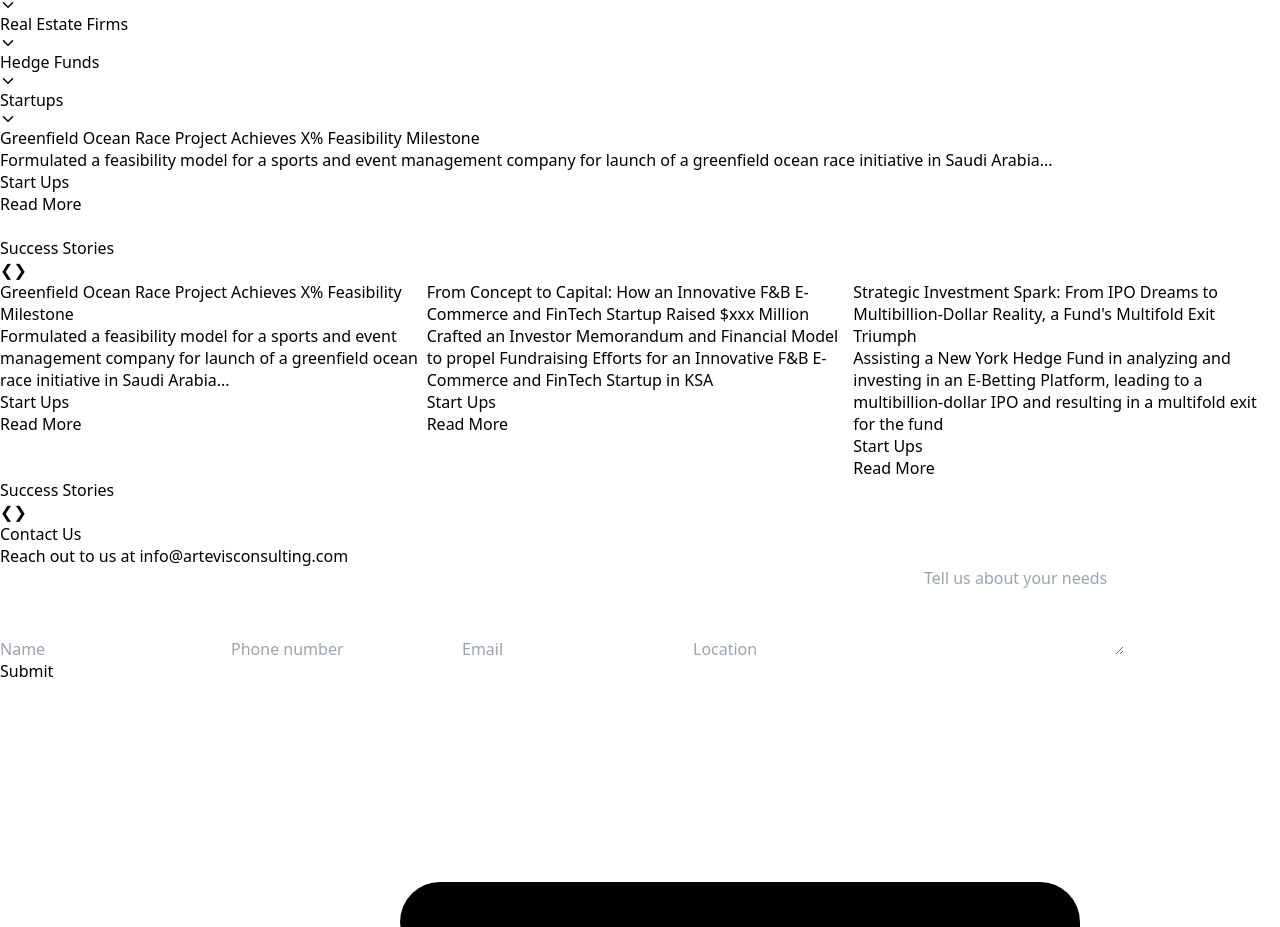
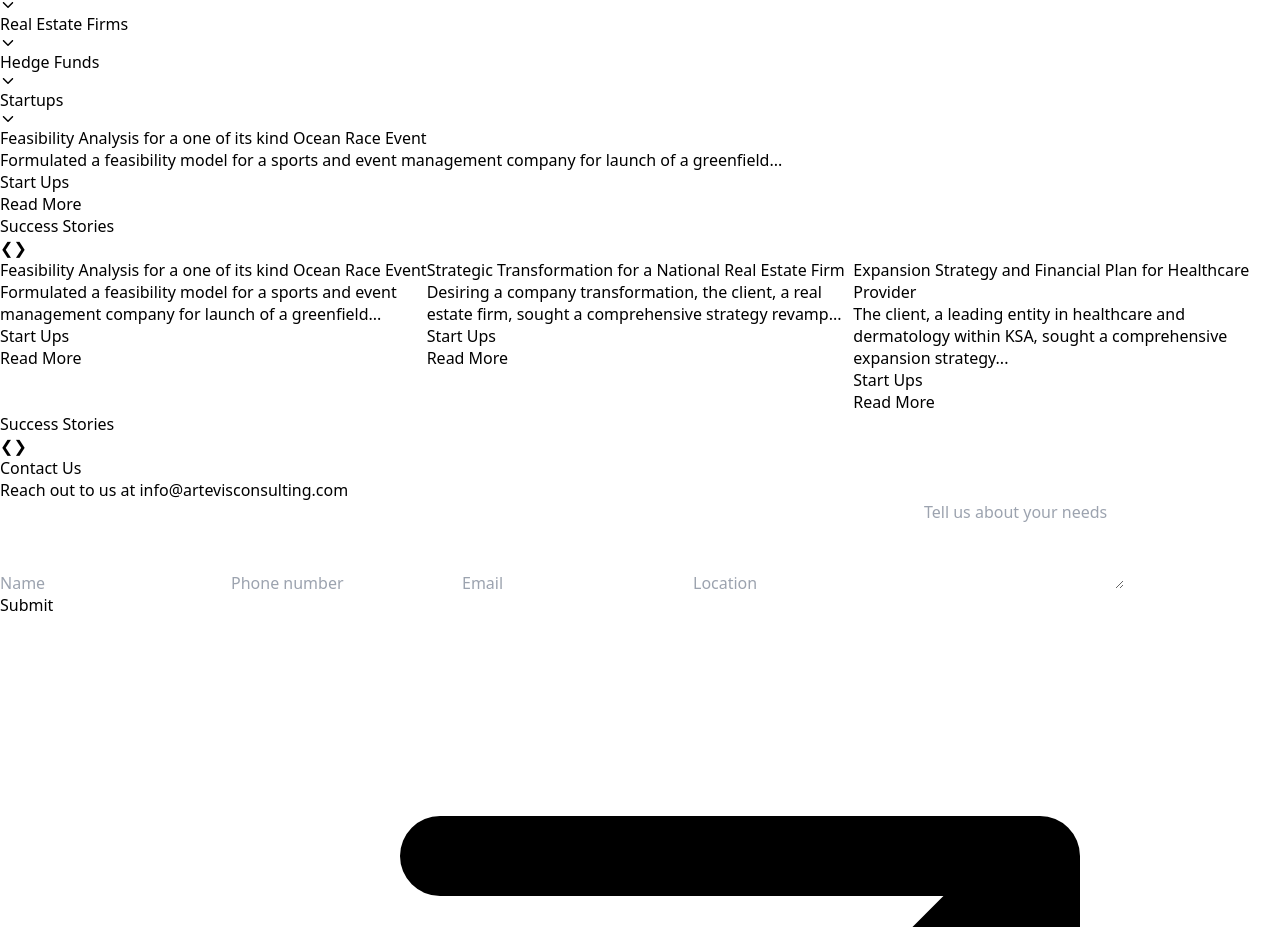
Before and after one commit to nilesh365aitech/Artevis, a React (Vite) app: page /services in a window 1280 px wide. Shown: the part 2919-3846 px from the top of the page. Built offline with nearby package versions, Linux system fonts and the light colour scheme.

Commit message:
alignment content

```diff
--- a/src/components/SucessStories.jsx
+++ b/src/components/SucessStories.jsx
@@ -14,39 +14,32 @@ const SucessStories = () => {
   const items = [
     {
       bgurl: CaseStudy1,
-      title: "Greenfield Ocean Race Project Achieves X% Feasibility Milestone",
+      title: "Feasibility Analysis for a one of its kind Ocean Race Event",
       description:
-        "Formulated a feasibility model for a sports and event management company for launch of a greenfield ocean race initiative in Saudi Arabia...",
+        "Formulated a feasibility model for a sports and event management company for launch of a greenfield...",
       navigate: "/insights/casestudy3",
     },
     {
       bgurl: CaseStudy2,
       title:
-        "From Concept to Capital: How an Innovative F&B E-Commerce and FinTech Startup Raised $xxx Million",
+        "Strategic Transformation for a National Real Estate Firm",
       description:
-        "Crafted an Investor Memorandum and Financial Model to propel Fundraising Efforts for an Innovative F&B E-Commerce and FinTech Startup in KSA",
+        "Desiring a company transformation, the client, a real estate firm, sought a comprehensive strategy revamp...",
       navigate: "/insights/casestudieed",
     },
-    {
-      bgurl: CaseStudy3,
-      title:
-        "Strategic Investment Spark: From IPO Dreams to Multibillion-Dollar Reality, a Fund's Multifold Exit Triumph",
-      description:
-        "Assisting a New York Hedge Fund in analyzing and investing in an E-Betting Platform, leading to a multibillion-dollar IPO and resulting in a multifold exit for the fund",
-      navigate: "/insights/casestudies",
-    },
+
     {
       bgurl: CaseStudy4,
-      title: "Feasibility Analysis for a one of its kind Ocean Race Event",
+      title: "Expansion Strategy and Financial Plan for Healthcare Provider",
       description:
-        "A prominent event and sports management company sought to explore the viability of initiating a greenfield ocean race in Saudi Arabia, requiring a detailed feasibility study and adaptable financial model to make critical planning and operating decisions",
+      "The client, a leading entity in healthcare and dermatology within KSA, sought a comprehensive expansion strategy...",
       navigate: "/insights/casestudy5",
     },
     {
       bgurl: CaseStudy5,
-      title: "Strategic Transformation for a National Real Estate Firm",
+      title: "Enabling Investment in E-Betting Platform Leading to Multibillion-Dollar IPO",
       description:
-        "Desiring a company transformation, the client, a real estate firm, sought a comprehensive strategy revamp across multiple sectors to enhance innovation, customer experience, and profitability",
+        "The client, a New York-based hedge fund, required meticulous due diligence and a robust valuation model...",
       navigate: "/insights/casestudy4",
     },
     {
@@ -54,7 +47,7 @@ const SucessStories = () => {
       title:
         "Fundraising Support and Investor Kit Creation for F&B Fintech Startup",
       description:
-        "An extensive evaluation of the F&B and FinTech sectors was conducted to determine the Total Addressable Market (TAM) in KSA,revealing the startup’s growth potential",
+      "",
       navigate: "/insights/casestudy6",
     },
   ];
--- a/src/pages/Home.jsx
+++ b/src/pages/Home.jsx
@@ -216,6 +216,9 @@ export default function Home() {
         <RecentUpdates />
         <ContactUs />
       </div>
+      <div className="flex justify-end text-end mr-16 mb-3" >
+      In some of these engagements, our senior team members were involved in their individual <br /> capacity or previous associations, not under the official umbrella of Artevis Consulting.
+      </div>
 
       <Footer />
     </>
--- a/src/pages/Industries.jsx
+++ b/src/pages/Industries.jsx
@@ -754,7 +754,7 @@ const Industries = () => {
         </div>
       )}
 <SucessStories/>
-      <div className=" mt-6 md:ml-20 ">
+      <div className=" mt-6 md:ml-28 ">
         <RecentUpdates />
         <div className="">
           <ContactUs />
--- a/src/pages/Services.jsx
+++ b/src/pages/Services.jsx
@@ -10,7 +10,7 @@ import { FaCaretUp, FaCaretDown } from "react-icons/fa";
 import ContactUs from "../components/ContactUs";
 import Services from "../section/Services";
 import SucessStories from "../components/SucessStories";
-import servicesbg from '../assets/servicesbg.png'
+import servicesbg from "../assets/servicesbg.png";
 
 export default function MainServices() {
   const [expandedSections, setExpandedSections] = useState({});
@@ -73,7 +73,7 @@ export default function MainServices() {
   return (
     <>
       <div
-        className="bg-black text-white h-[80vh] md:h-[70vh] pb-10 mb-4 relative"
+        className="bg-black text-white h-[95vh] md:h-[70vh] pb-10 mb-4 relative"
         style={{
           backgroundImage: `url(${servicesbg})`,
           backgroundSize: "cover",
@@ -221,7 +221,7 @@ export default function MainServices() {
         </div>
       </div>
 
-      <div className=" pb-4">
+      <div className=" md:px-16 pb-4">
         <div className="  px-16 py-24 ">
           <h2
             style={{ color: "#000F89" }}
@@ -256,13 +256,12 @@ export default function MainServices() {
               </div>
             ))}
           </div>
-
         </div>
-        <SucessStories/>
+        <SucessStories />
       </div>
-<div className="md:ml-20" >
-<ContactUs />
-</div>
+      <div className="md:ml-20">
+        <ContactUs />
+      </div>
 
       <Footer />
     </>
--- a/src/section/Industries.jsx
+++ b/src/section/Industries.jsx
@@ -1,10 +1,10 @@
-import circle from "../assets/Circle.png"
+import circle from "../assets/updatecircle.png"
 
 export default function Industries() {
   return (
     <>
       <div >
-        <img src={circle} alt="MapImage" className="h-72 w-full  md:h-full" />
+        <img src={circle} alt="MapImage" className=" w-full  md:h-full" />
       </div>
     </>
   );
--- a/src/section/Work.jsx
+++ b/src/section/Work.jsx
@@ -1,3 +1,4 @@
+import { Link } from "react-router-dom";
 import CaseStudy1 from "../assets/Case Study 1.png";
 import CaseStudy2 from "../assets/Case Study 2.png";
 import CaseStudy3 from "../assets/Case Study 3.png";
@@ -15,19 +16,17 @@ export default function Work() {
           <div className="mb-4">
             <img src={CaseStudy1} alt="Case Study 1" className="w-full" />
             <h2 className="text-xl font-semibold mt-4 ">
-              Greenfield Ocean Race Project Achieves X% Feasibility Milestone
-            </h2>
+            Feasibility Analysis for a one of its kind Ocean Race Event            </h2>
             <p className="mt-4">
               Formulated a feasibility model for a sports and event management
-              company for launch of a greenfield ocean race initiative in Saudi
-              Arabia...
+              company for launch of a greenfield...
             </p>
             <div className="flex justify-between mt-8 items-center">
               <button className="bg-red-100 text-red-600 px-2 py-1 sm:px-4 sm:py-2 rounded-full">
                 Start Ups
               </button>
-              <a
-                href="#"
+              <Link
+                to={"/insights/casestudy3"}
                 className="text-red-600 hover:text-blue-900 flex items-center mr-6 py-1"
               >
                 Read More
@@ -45,19 +44,16 @@ export default function Work() {
                     d="m4.5 19.5 15-15m0 0H8.25m11.25 0v11.25"
                   />
                 </svg>
-              </a>
+              </Link>
             </div>
           </div>
           <div className="md:mt-16 mb-4">
             <img src={CaseStudy2} alt="Case Study 2" className="w-full" />
             <h2 className="text-xl font-semibold mt-4">
-              Heritage Site Financial Feasibility Unveils Lucrative Potential:
-              Over 1,000 Real Estate Assets Spanning Multiple Sectors
+            Strategic Transformation for a National Real Estate Firm
             </h2>
             <p className="mt-4">
-              Engineered a Robust Financial Model for a UNESCO Heritage Site
-              through Feasibility Analysis of over 1,000 Real Estate Assets in
-              a, spanning multiple sectors (Read More….)
+            Desiring a company transformation, the client, a real estate firm, sought a comprehensive strategy revamp...
             </p>
             <div className="flex justify-between mt-8 items-center">
               <button className="bg-red-100 text-red-600 px-2 py-1 sm:px-4 sm:py-2 rounded-full">
@@ -88,20 +84,17 @@ export default function Work() {
           <div className="mb-4">
             <img src={CaseStudy3} alt="Case Study 3" className="w-full" />
             <h2 className="text-xl font-semibold mt-4">
-              From Concept to Capital: How an Innovative F&B E-Commerce and
-              FinTech Startup Raised $xxx Million
+            Expansion Strategy and Financial Plan for Healthcare Provider
             </h2>
             <p className="mt-4">
-              Crafted an Investor Memorandum and Financial Model to propel
-              Fundraising Efforts for an Innovative F&B E-Commerce and FinTech
-              Startup in KSA
+            The client, a leading entity in healthcare and dermatology within KSA, sought a comprehensive expansion strategy...
             </p>
             <div className="flex justify-between mt-8 items-center">
               <button className="bg-red-100 text-red-600 px-2 py-1 sm:px-4 sm:py-2 rounded-full">
                 Start Ups
               </button>
-              <a
-                href="#"
+              <Link
+                to={"/insights/casestudy5"}
                 className="text-red-600 hover:text-blue-900 flex items-center mr-6  py-1"
               >
                 Read More
@@ -119,26 +112,23 @@ export default function Work() {
                     d="m4.5 19.5 15-15m0 0H8.25m11.25 0v11.25"
                   />
                 </svg>
-              </a>
+              </Link>
             </div>
           </div>
           <div className="md:mt-16 mb-4">
             <img src={CaseStudy4} alt="Case Study 4" className="w-full" />
             <h2 className="text-xl font-semibold mt-4">
-              Strategic Investment Spark: From IPO Dreams to Multibillion-Dollar
-              Reality, a Fund's Multifold Exit Triumph
+            Enabling Investment in E-Betting Platform Leading to Multibillion-Dollar IPO
             </h2>
             <p className="mt-4">
-              Assisting a New York Hedge Fund in analyzing and investing in an
-              E-Betting Platform, leading to a multibillion-dollar IPO and
-              resulting in a multifold exit for the fund
+            The client, a New York-based hedge fund, required meticulous due diligence and a robust valuation model...
             </p>
             <div className="flex justify-between mt-8 items-center">
               <button className="bg-red-100 text-red-600 px-2 py-1 sm:px-4 sm:py-2 rounded-full">
                 Hedge Fund
               </button>
-              <a
-                href="#"
+              <Link
+              to={"/insights/casestudy3"}
                 className="text-red-600 hover:text-blue-900 flex items-center mr-6"
               >
                 Read More
@@ -156,7 +146,7 @@ export default function Work() {
                     d="m4.5 19.5 15-15m0 0H8.25m11.25 0v11.25"
                   />
                 </svg>
-              </a>
+              </Link>
             </div>
           </div>
         </div>
```
Also changed, not shown: src/pages/AboutUs.jsx (+18 -14 lines), src/pages/CaseStudies.jsx (+4 -4 lines), src/section/RecentUpdates.jsx (+13 -6 lines), src/assets/updatecircle.png (added), src/section/recent.css (added).
